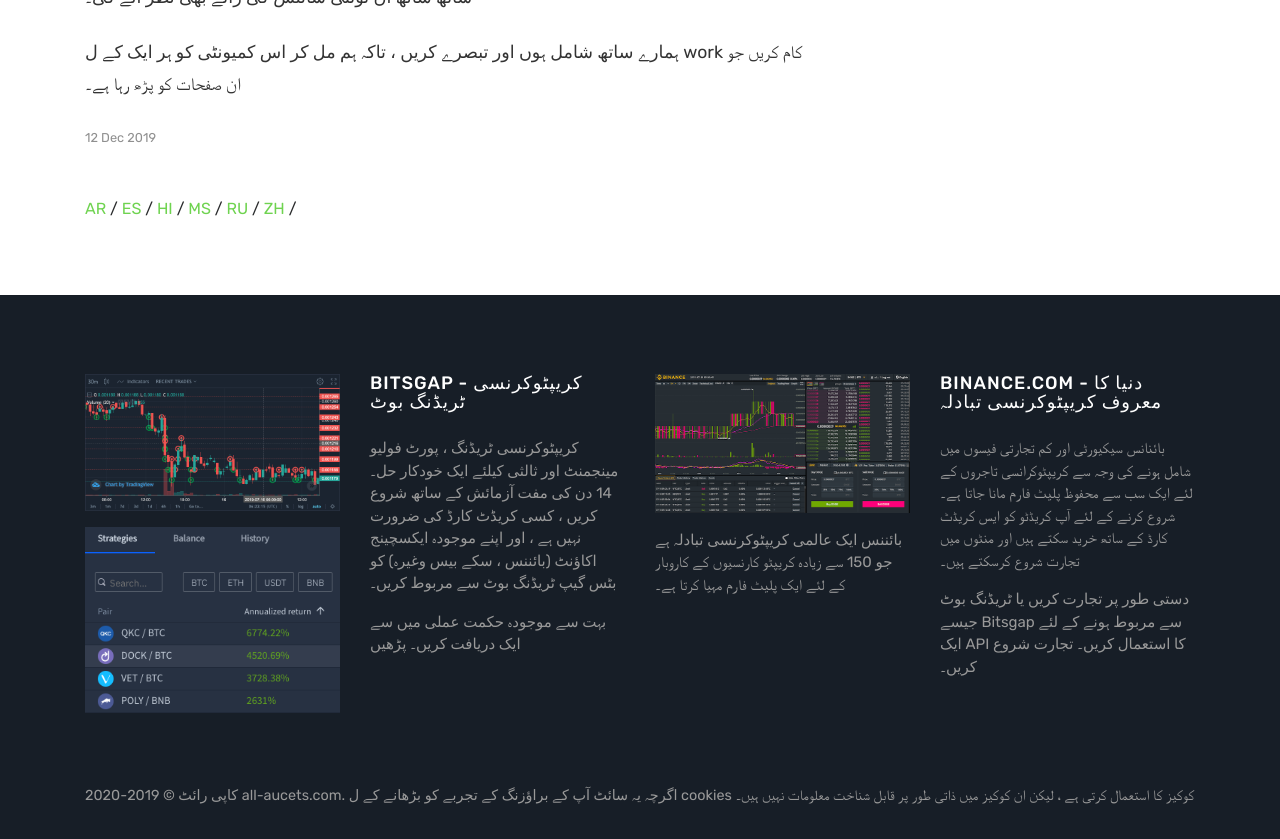
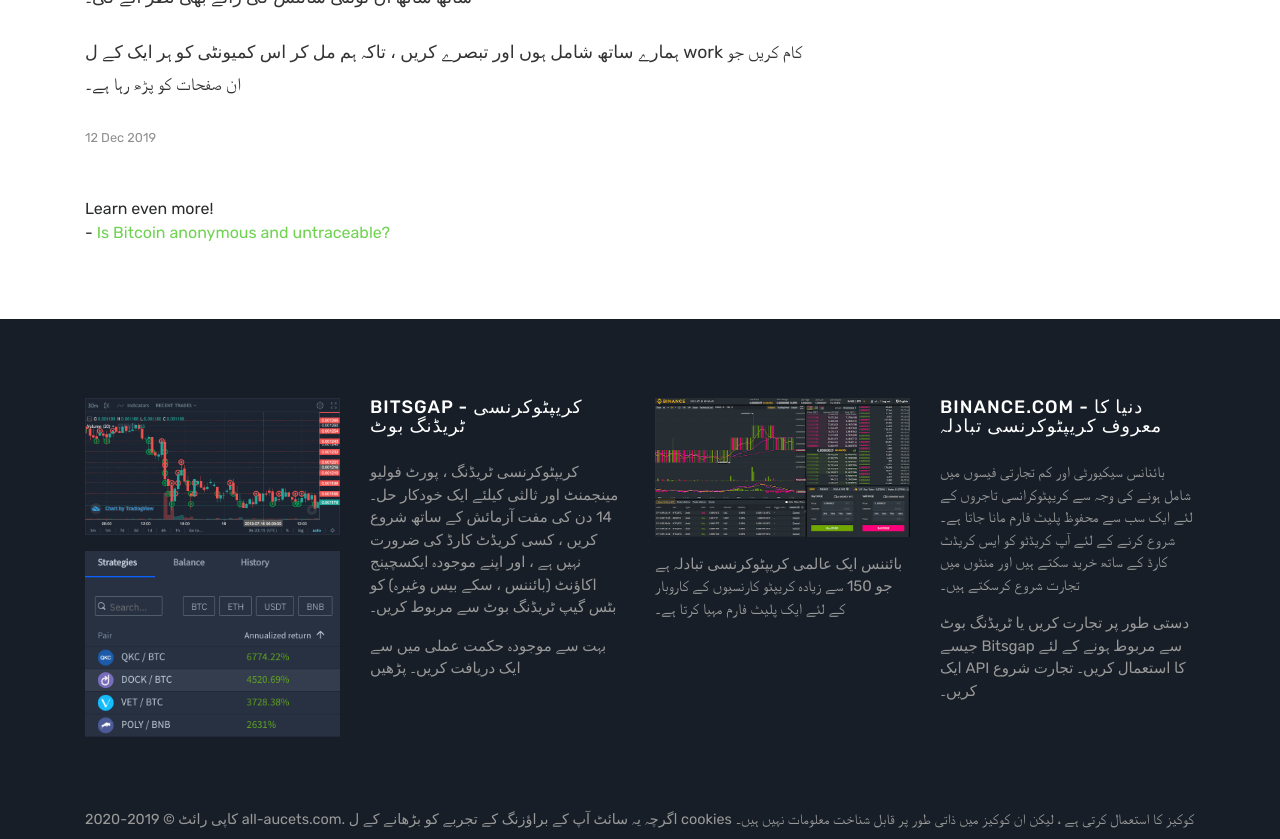
Before and after one commit to SadRobotChannel/af-ur, a Jekyll site: the page built from _posts/2019-12-12-index.md, in a window 1280 px wide and 900 px high, scrolled down 3207 px, cut to the strip 61-900 px from the top of the window. Built offline with Jekyll 4.4.1, drawn with Linux system fonts in a browser that asks for light colours; comment, search, counter and statistics services are not loaded.

Commit message:
Add files via upload

```diff
--- a/_includes/comment.html
+++ b/_includes/comment.html
@@ -1,15 +1,6 @@
 <section class="disqus">
 
-      <a href="https://ar.staleblock.com/">AR</a> /
-
-      <a href="https://es.staleblock.com/">ES</a> /
-
-      <a href="https://hi.staleblock.com/">HI</a> /
-
-      <a  href="https://ms.staleblock.com/">MS</a> /
-
-      <a href="https://ru.staleblock.com/">RU</a> /
-
-      <a  href="https://zh.staleblock.com/">ZH</a> /
+Learn even more!<br>
+- <a href="/daily/2020/01/15/index.html">Is Bitcoin anonymous and untraceable?</a>
 
 </section>
```
